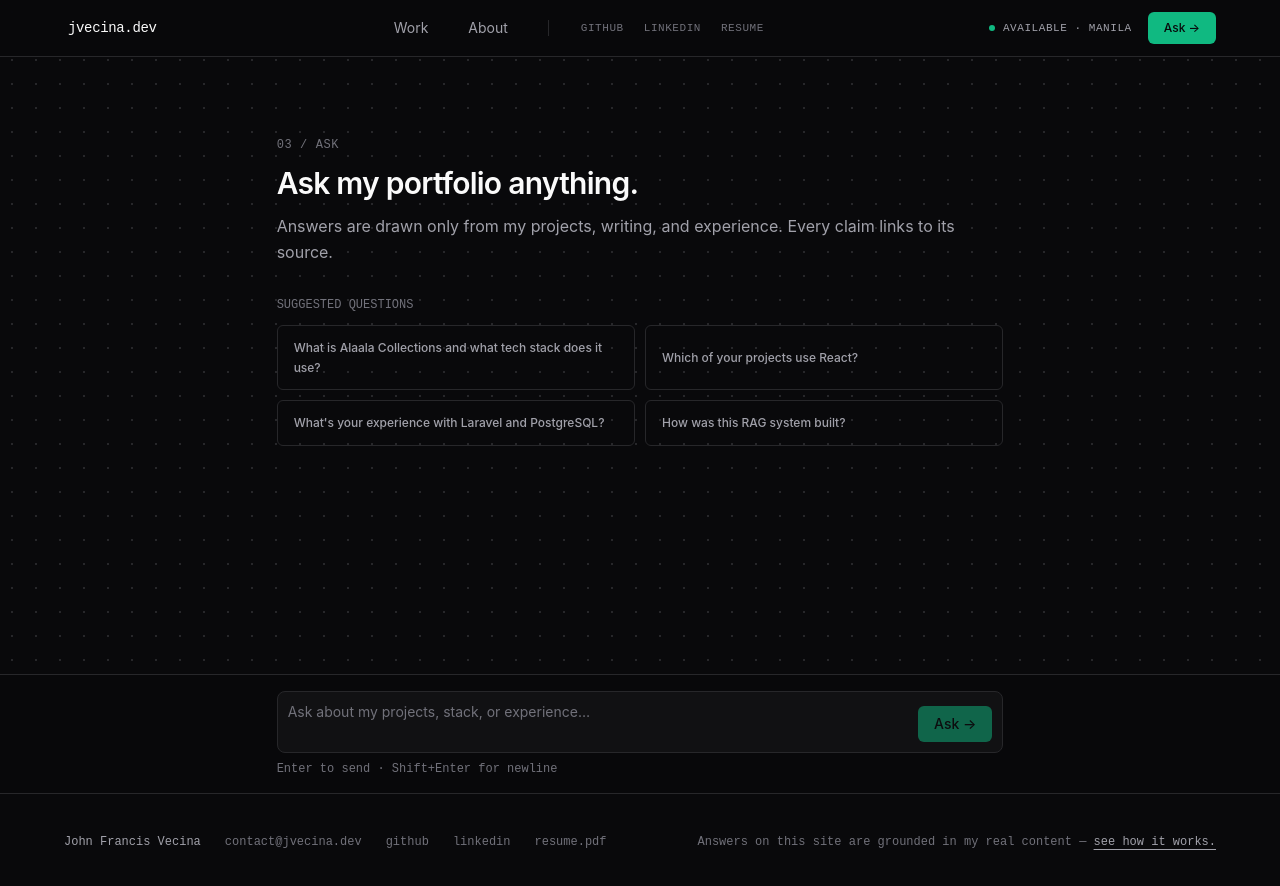
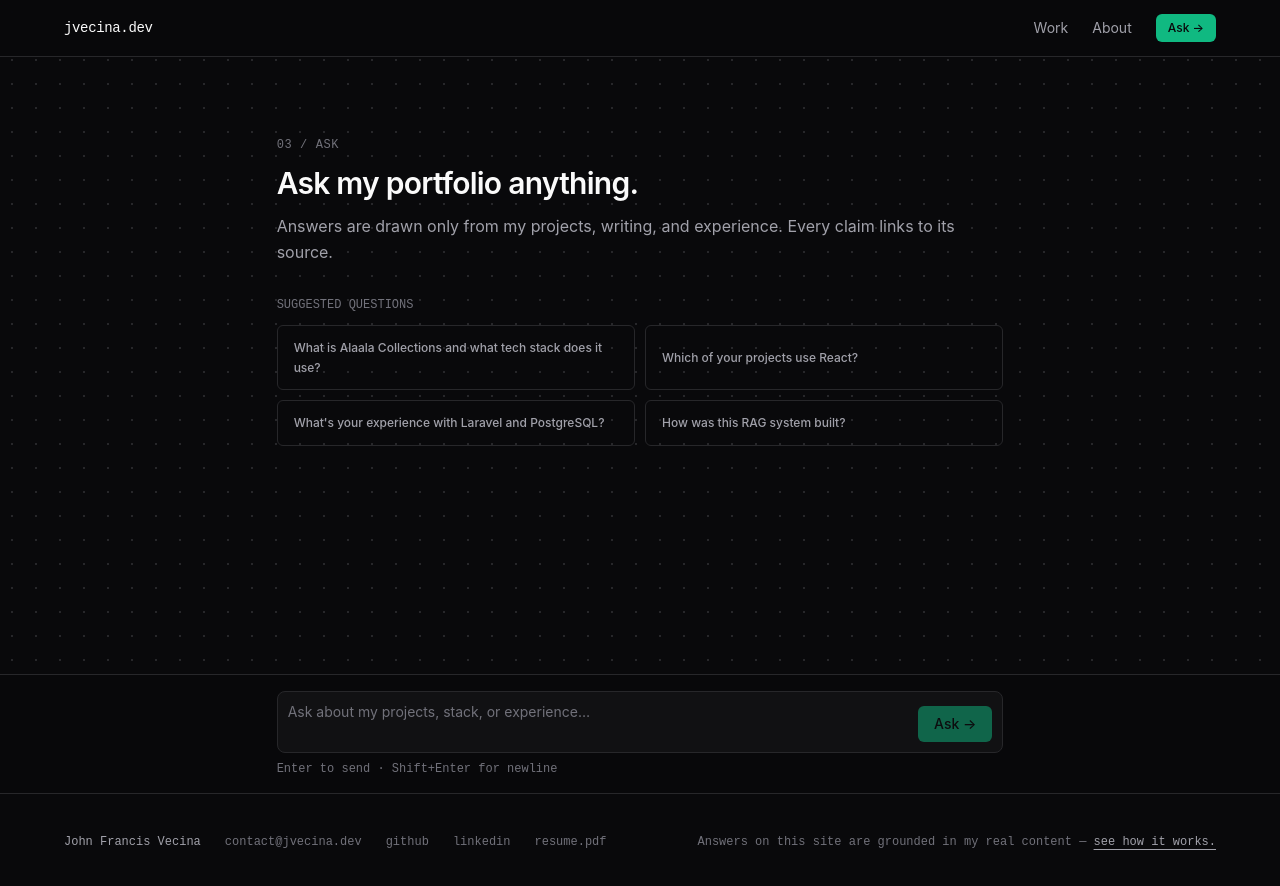
Before and after one commit to jvecinadev/jvecinadev-rag, a React (Vite) app in the folder frontend/: page /chat in a window 1280 px wide. Shown: the top 886 px of the page. Built offline with nearby package versions, Linux system fonts and the light colour scheme.

Commit message:
refactor: Update navigation links and clean up unused code in Nav component

```diff
--- a/frontend/src/components/Nav.tsx
+++ b/frontend/src/components/Nav.tsx
@@ -1,17 +1,10 @@
 import { Link, NavLink } from 'react-router-dom';
 import { Button } from './Button';
 
-// Internal routes only. Chat is handled by the primary button.
-const NAV_ITEMS = [
-  { to: '/work', label: 'Work', monoLabel: '01 / WORK' },
-  { to: '/about', label: 'About', monoLabel: '02 / ABOUT' },
+const NAV_LINKS = [
+  { to: '/work', label: 'Work' },
+  { to: '/about', label: 'About' },
 ] as const;
-
-const EXTERNAL_LINKS = [
-  { href: 'https://github.com/jvecinadev', label: 'GITHUB' },
-  { href: 'https://linkedin.com/in/jvecinadev', label: 'LINKEDIN' },
-  { href: '/resume.pdf', label: 'RESUME' }, // Assuming you put resume.pdf in public/
-];
 
 export function Nav() {
   return (
@@ -20,25 +13,20 @@ export function Nav() {
         aria-label="Primary"
         className="mx-auto flex h-14 max-w-300 items-center justify-between px-4 sm:px-6"
       >
-        {/* LEFT: Wordmark */}
         <Link
           to="/"
-          className="font-mono text-sm font-medium tracking-tight text-text transition-colors duration-150 hover:text-accent focus:outline-none focus:ring-2 focus:ring-accent/40 rounded-lg px-1 py-0.5"
+          className="font-mono text-sm font-medium tracking-tight text-text transition-colors duration-150 hover:text-textMuted focus:outline-none focus:ring-2 focus:ring-accent/40 rounded-sm"
         >
           jvecina.dev
         </Link>
 
-        {/* CENTER: Internal Links & External Links */}
-        <div className="hidden md:flex items-center gap-8">
-
-          {/* Internal Routes */}
-          <div className="flex items-center gap-6">
-            {NAV_ITEMS.map((item) => (
+        <div className="flex items-center gap-5 sm:gap-6">
+          {NAV_LINKS.map((item) => (
             <NavLink
               key={item.to}
               to={item.to}
               className={({ isActive }) =>
-                  `font-sans text-sm transition-colors duration-150 focus:outline-none focus:ring-2 focus:ring-accent/40 rounded-lg px-2 py-1 ${
+                `font-sans text-sm transition-colors duration-150 focus:outline-none focus:ring-2 focus:ring-accent/40 rounded-sm ${
                   isActive
                     ? 'text-text font-medium'
                     : 'text-textMuted hover:text-text'
@@ -48,77 +36,14 @@ export function Nav() {
               {item.label}
             </NavLink>
           ))}
-          </div>
 
-          {/* Divider */}
-          <div className="h-4 w-px bg-border" aria-hidden="true" />
-
-          {/* External Links (Mono) */}
-          <div className="flex items-center gap-5">
-            {EXTERNAL_LINKS.map((link) => (
-              <a
-                key={link.label}
-                href={link.href}
-                target={link.href.startsWith('http') ? '_blank' : undefined}
-                rel={link.href.startsWith('http') ? 'noreferrer' : undefined}
-                className="font-mono text-[11px] tracking-wider text-textFaint transition-colors duration-150 hover:text-text focus:outline-none focus:ring-2 focus:ring-accent/40 rounded-sm"
-              >
-                {link.label}
-              </a>
-            ))}
-          </div>
-        </div>
-
-        {/* RIGHT: Status & CTA */}
-        <div className="flex items-center gap-4">
-          <div className="hidden lg:flex items-center gap-2 font-mono text-[11px] text-textMuted tracking-wider">
-            <span
-              className="h-1.5 w-1.5 rounded-full bg-accent animate-pulse"
-              aria-hidden="true"
-            />
-            <span>AVAILABLE · MANILA</span>
-          </div>
-
-          <Button variant="primary" to="/chat" className="px-3 py-1.5 text-xs">
+          <Button variant="primary" size="sm" to="/chat">
             Ask →
           </Button>
         </div>
       </nav>
-
-      {/* MOBILE: Bottom Tab Bar */}
-      <nav
-        aria-label="Mobile navigation"
-        className="grid grid-cols-3 border-t border-border bg-surface/90 md:hidden"
-      >
-        {NAV_ITEMS.map((item) => (
-          <NavLink
-            key={item.to}
-            to={item.to}
-            className={({ isActive }) =>
-              `flex items-center justify-center border-r border-border py-2.5 font-mono text-[11px] tracking-wider transition-colors duration-150 focus:outline-none focus:ring-2 focus:ring-inset focus:ring-accent/40 ${
-                isActive
-                  ? 'bg-accent/10 text-accent font-medium'
-                  : 'text-textMuted hover:text-text'
-              }`
-            }
-          >
-            {item.monoLabel}
-          </NavLink>
-        ))}
-        {/* Third slot for Mobile is the Chat/Ask button */}
-        <NavLink
-          to="/chat"
-          className={({ isActive }) =>
-            `flex items-center justify-center py-2.5 font-mono text-[11px] tracking-wider transition-colors duration-150 focus:outline-none focus:ring-2 focus:ring-inset focus:ring-accent/40 ${
-              isActive
-                ? 'bg-accent/10 text-accent font-medium'
-                : 'text-textMuted hover:text-text'
-            }`
-          }
-        >
-          03 / ASK
-        </NavLink>
-      </nav>
     </header>
   );
 }
+
+export default Nav;
--- a/frontend/src/pages/Home.tsx
+++ b/frontend/src/pages/Home.tsx
@@ -339,7 +339,7 @@ export default function Home() {
                 github ↗
               </a>
               <a
-                href="https://linkedin.com"
+                href="https://linkedin.com/jvecinadev"
                 target="_blank"
                 rel="noreferrer"
                 className="text-textMuted underline underline-offset-4 decoration-border transition-colors duration-150 hover:text-accent hover:decoration-accent focus:outline-none focus:ring-2 focus:ring-accent/40 rounded-lg"
```
Lines whose indentation alone changed are shown as unchanged.
